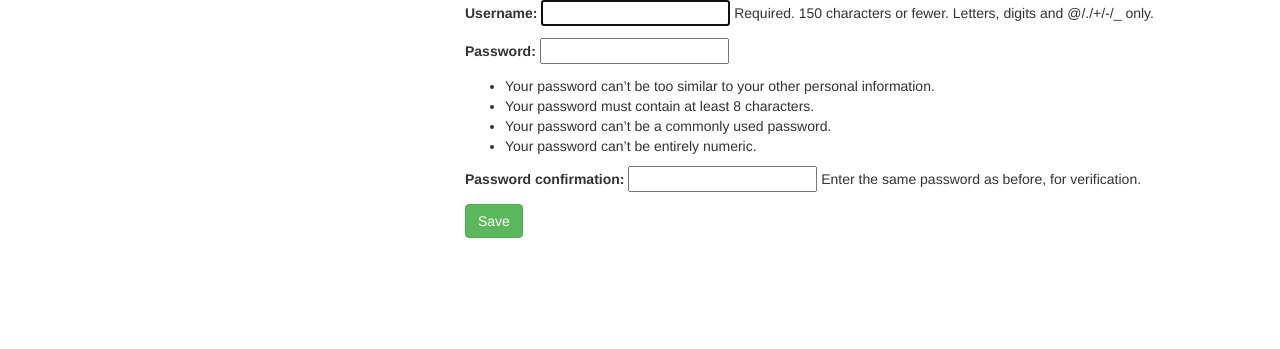
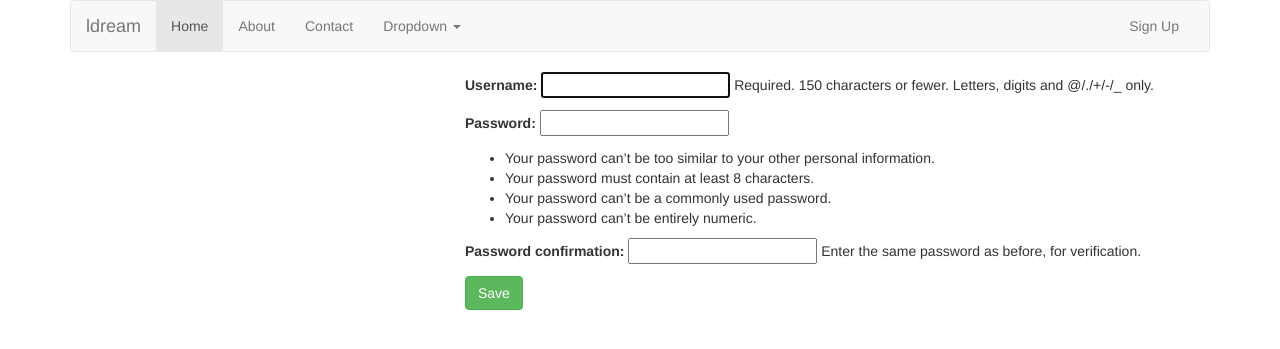
Before and after one commit to ihopeb1310419/ldream, a Django app: page /accounts/registration/ in a window 1280 px wide. Shown: the top 349 px of the page. Run offline with Django 3.2, Linux system fonts and the light colour scheme; some libraries are stand-ins or nearby versions.

Commit message:
modified base.html

```diff
--- a/templates/base/base.html
+++ b/templates/base/base.html
@@ -14,6 +14,44 @@
     <script src="{% static 'bootstrap-3.3.7-dist/js/bootstrap.min.js' %}"></script>
 </head>
 <body>
+<div class="container">
+     <!-- Static navbar -->
+    <nav class="navbar navbar-default">
+        <div class="container-fluid">
+          <div class="navbar-header">
+            <button type="button" class="navbar-toggle collapsed" data-toggle="collapse" data-target="#navbar" aria-expanded="false" aria-controls="navbar">
+              <span class="sr-only">Toggle navigation</span>
+              <span class="icon-bar"></span>
+              <span class="icon-bar"></span>
+              <span class="icon-bar"></span>
+            </button>
+            <a class="navbar-brand" href="{% url 'index' %}">ldream</a>
+          </div>
+          <div id="navbar" class="navbar-collapse collapse">
+            <ul class="nav navbar-nav">
+              <li class="active"><a href="{% url 'index' %}">Home</a></li>
+              <li><a href="#">About</a></li>
+              <li><a href="#">Contact</a></li>
+              <li class="dropdown">
+                <a href="#" class="dropdown-toggle" data-toggle="dropdown" role="button" aria-haspopup="true" aria-expanded="false">Dropdown <span class="caret"></span></a>
+                <ul class="dropdown-menu">
+                  <li><a href="#">Action</a></li>
+                  <li><a href="#">Another action</a></li>
+                  <li><a href="#">Something else here</a></li>
+                  <li role="separator" class="divider"></li>
+                  <li class="dropdown-header">Nav header</li>
+                  <li><a href="#">Separated link</a></li>
+                  <li><a href="#">One more separated link</a></li>
+                </ul>
+              </li>
+            </ul>
+            <ul class="nav navbar-nav navbar-right">
+              <li><a href="{% url 'accounts:registration' %}">Sign Up</a></li>
+            </ul>
+          </div><!--/.nav-collapse -->
+        </div><!--/.container-fluid -->
+    </nav>
+
     {% if messages %}
 	    {% for message in messages %}
 		    <div class="panel panel-success">
@@ -21,7 +59,7 @@
 		    </div>
 	    {% endfor %}
     {% endif %}
-
+</div>
     {% block content %}
     {% endblock %}
 </body>
```
